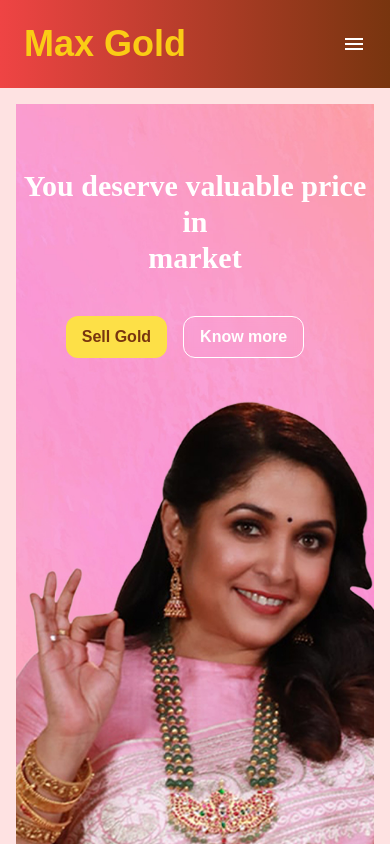
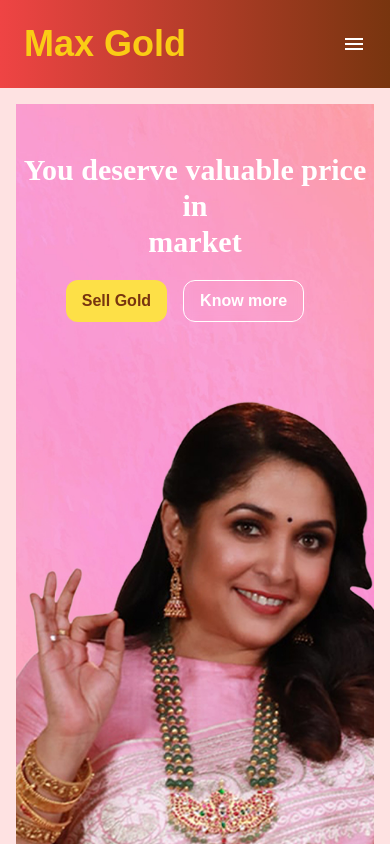
Before and after one commit to Harinirudhra/Maxgold, a Next.js app: page / in a window 390 px wide. Shown: the top 844 px of the page. Built offline with nearby package versions, Linux system fonts and the light colour scheme.

Commit message:
Update in Hero.jsx

```diff
--- a/src/components/home/Hero.jsx
+++ b/src/components/home/Hero.jsx
@@ -7,7 +7,7 @@ const Hero = () => {
             <img
                 src="/RKImages/RAMYA.jpg"
                 alt="hero"
-                className="hidden lg:block w-full h-full p-4 rounded" />
+                className="hidden lg:block w-full h-full p-4 rounded " />
 
 
             <img
@@ -18,10 +18,10 @@ const Hero = () => {
 
             <div className="absolute inset-0 flex flex-col justify-start lg:justify-end lg:items-start items-center p-4 lg:p-20">
                 <div className="text-center lg:text-left">
-                    <h1 className="text-white text-3xl md:text-3xl pt-16 lg:text-6xl font-bold">You deserve valuable price in</h1>
+                    <h1 className="text-white text-3xl md:text-3xl pt-12 lg:text-6xl font-bold">You deserve valuable price in</h1>
                     <h1 className='text-white text-3xl md:text-3xl  lg:text-6xl font-bold'>market</h1>
                 </div>
-                <div className="flex flex-row float-start lg:flex-row gap-4 lg:gap-6 mt-4 lg:mt-8 p-6 "  >
+                <div className="flex flex-row float-start lg:flex-row gap-4 lg:gap-6 -mt-1 lg:mt-8 p-6 "  >
                     <button className="bg-yellow-300 text-amber-900 font-bold py-2 px-4 -ml-5 rounded-xl hover:bg-red-500 hover:text-white">
                         Sell Gold
                     </button>
```
